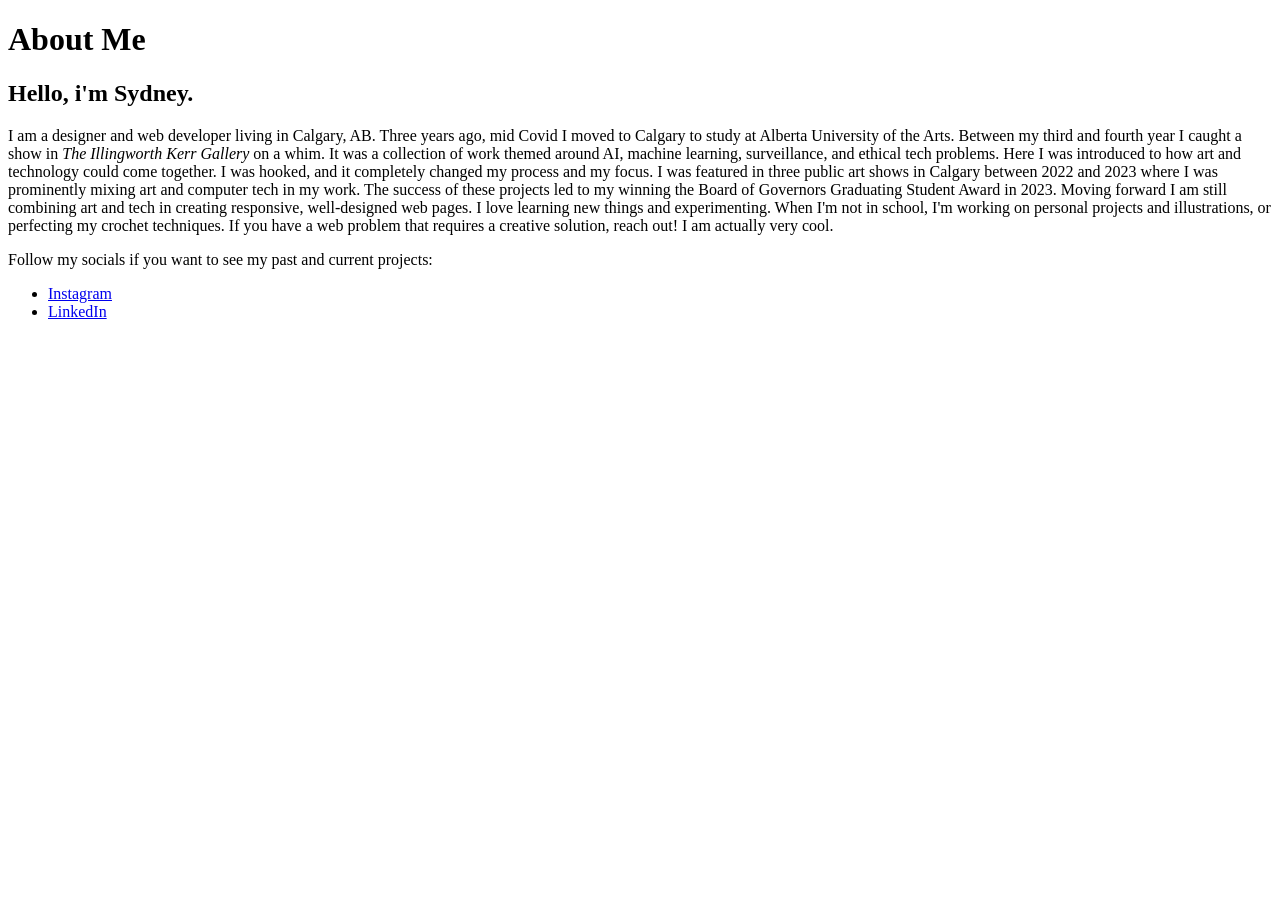
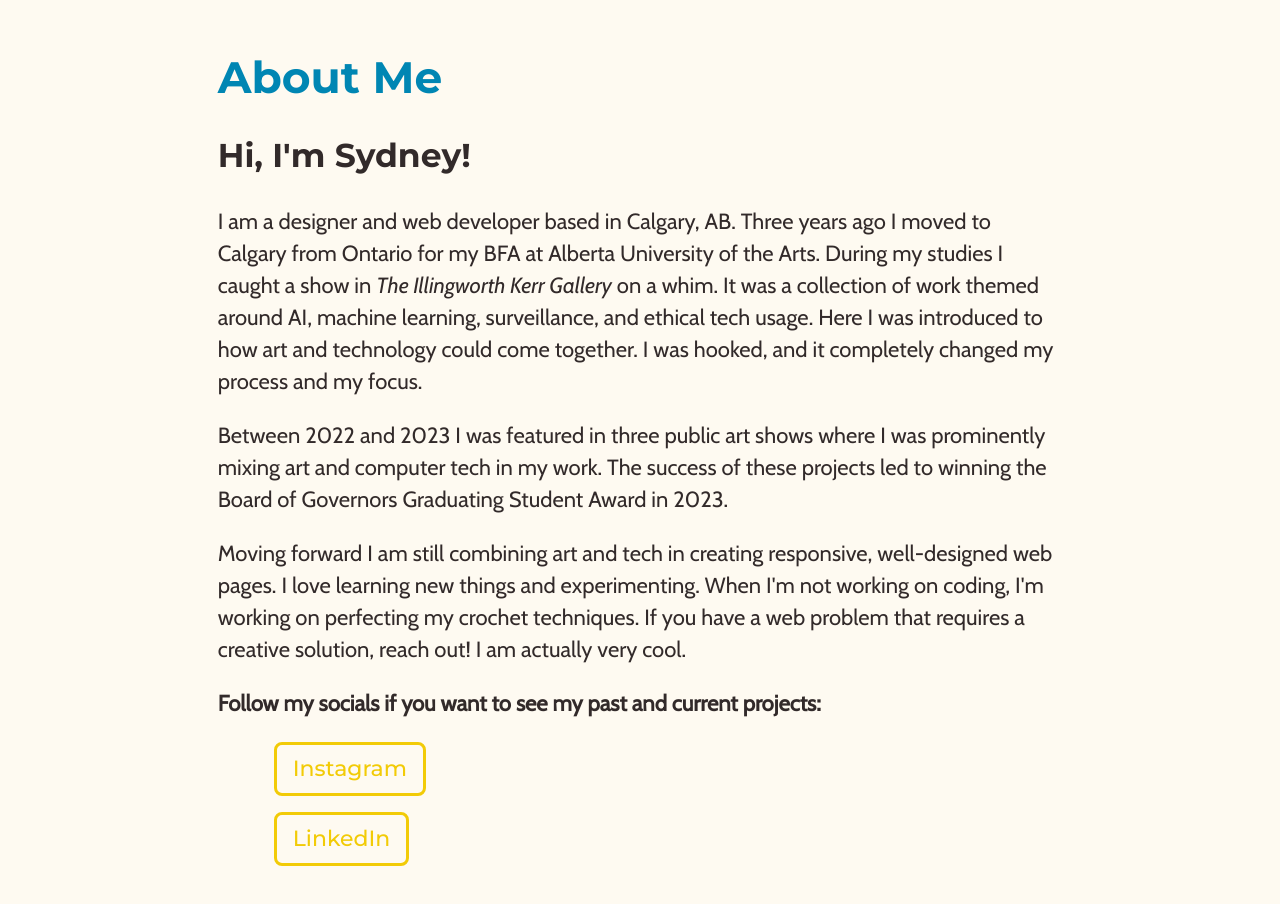
Before and after one commit to sydneyYYC/cpnt260-a1, a plain HTML site: page index.html in a window 1280 px wide. Before the commit the page ends 800 px from the top, so only its background shows below. Drawn offline with nearby package versions, Linux system fonts and the light colour scheme.

Commit message:
add css styles

```diff
--- a/index.html
+++ b/index.html
@@ -6,26 +6,37 @@
     <meta http-equiv="X-UA-Compatible" content="ie=edge">
     <title>Text Column</title>
     <link rel="stylesheet" href="style.css">
+    <link rel="preconnect" href="https://fonts.googleapis.com">
+  <link rel="preconnect" href="https://fonts.gstatic.com" crossorigin>
+  <link href="https://fonts.googleapis.com/css2?family=Cabin:ital@0;1&family=Montserrat:wght@500;700&display=swap" rel="stylesheet">
   </head>
   <body>
+    <main>
     <h1> About Me</h1>
 
-    <h2>Hello, i'm Sydney. </h2>
-    <p>
-    I am a designer and web developer living in Calgary, AB.
-    Three years ago, mid Covid I moved to Calgary to study at Alberta University of the Arts.
-    Between my third and fourth year I caught a show in <em>The Illingworth Kerr Gallery</em> on a whim. It was a collection of work themed around AI, machine learning, surveillance, and ethical tech problems. Here I was introduced to how art and technology could come together. I was hooked, and it completely changed my process and my focus.
-    I was featured in three public art shows in Calgary between 2022 and 2023 where I was prominently mixing art and computer tech in my work. The success of these projects led to my winning the Board of Governors Graduating Student Award in 2023.
+    <h2>Hi, I'm Sydney!</h2>
 
-    Moving forward I am still combining art and tech in creating responsive, well-designed web pages. I love learning new things and experimenting. When I'm not in school, I'm working on personal projects and illustrations, or perfecting my crochet techniques.
+  <p>
+    I am a designer and web developer based in Calgary, AB.
+    Three years ago I moved to Calgary from Ontario for my BFA at Alberta University of the Arts.
+    During my studies I caught a show in <em>The Illingworth Kerr Gallery</em> on a whim. It was a collection of work themed around AI, machine learning, surveillance, and ethical tech usage. Here I was introduced to how art and technology could come together. I was hooked, and it completely changed my process and my focus.
+  </p>
+
+  <p>
+    Between 2022 and 2023 I was featured in three public art shows where I was prominently mixing art and computer tech in my work. The success of these projects led to winning the Board of Governors Graduating Student Award in 2023.
+  </p>
+
+   <p>
+    Moving forward I am still combining art and tech in creating responsive, well-designed web pages. I love learning new things and experimenting. When I'm not working on coding, I'm working on perfecting my crochet techniques.
     If you have a web problem that requires a creative solution, reach out! I am actually very cool.
-    </p>
+  </p>
 
-    <p>Follow my socials if you want to see my past and current projects:</p>
+  <p> <strong>Follow my socials if you want to see my past and current projects:</strong></p>
+
     <ul>
-      <li><a href="https://www.instagram.com/bruce.goods/">Instagram</a> </li>
-      <li><a href="https://www.linkedin.com/in/sydney-bruce-807723279/">LinkedIn</a> </li>
+      <li><a class = button href="https://www.instagram.com/bruce.goods/">Instagram</a> </li>
+      <li ><a class = button href="https://www.linkedin.com/in/sydney-bruce-807723279/">LinkedIn</a> </li>
     </ul>
-
+  </main>
   </body>
 </html>
--- a/style.css
+++ b/style.css
@@ -0,0 +1,46 @@
+body{
+  background-color: hsl(44, 88%, 97%);
+}
+main {
+  font-family: 'Cabin', Arial, Helvetica, sans-serif;
+  line-height: 2rem;
+  margin: auto;
+  max-width: 55ch;
+  font-size: 22px;
+  padding: 1rem;
+  background-color: hsl(44, 88%, 97%);
+  color:	hsl(0, 9%, 18%)
+}
+
+h1,h2,h3,h4,h5,h6{
+  font-family:'Montserrat', Arial, Helvetica, sans-serif;
+  font-weight:bold;
+  line-height: 3rem;
+  color: 	hsl(0, 9%, 18%);
+}
+
+h1{
+  color:hsl(195, 100%, 35%);
+}
+em{
+  font-weight:200;
+}
+
+ul{
+  list-style-type: none;
+  width: fit-content;
+}
+
+.button {
+  font-family:'Montserrat', Arial, Helvetica, sans-serif;
+  background-color: hsl(44, 88%, 97%);
+  border-style: solid;
+  border-color:hsl(50, 94%, 49%);
+  color: hsl(50, 94%, 49%);
+  text-decoration: none;
+  padding: 0.5rem 1rem;
+  border-radius: .5rem;
+  margin: 1rem;
+  display:block;
+  width: fit-content;
+}
```
